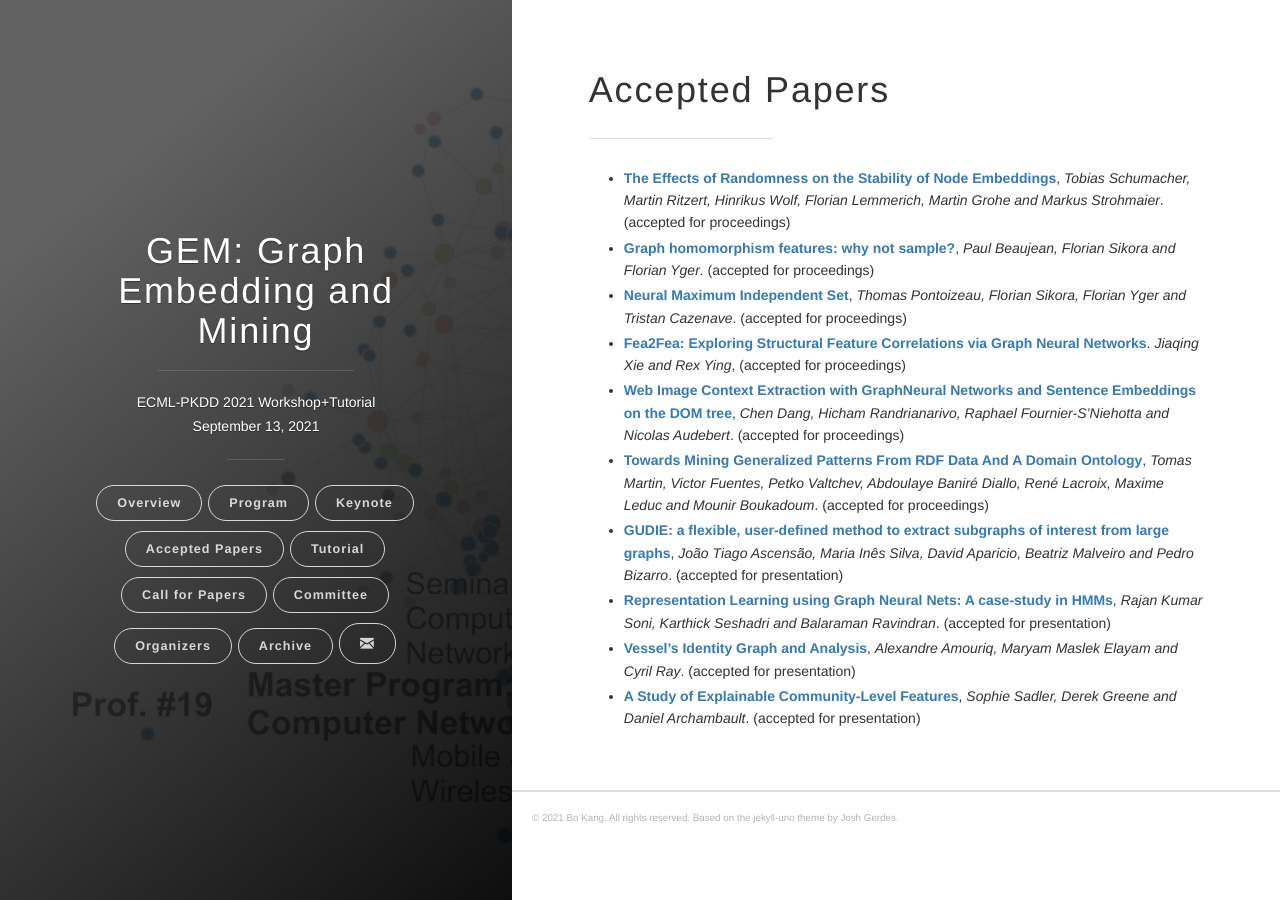
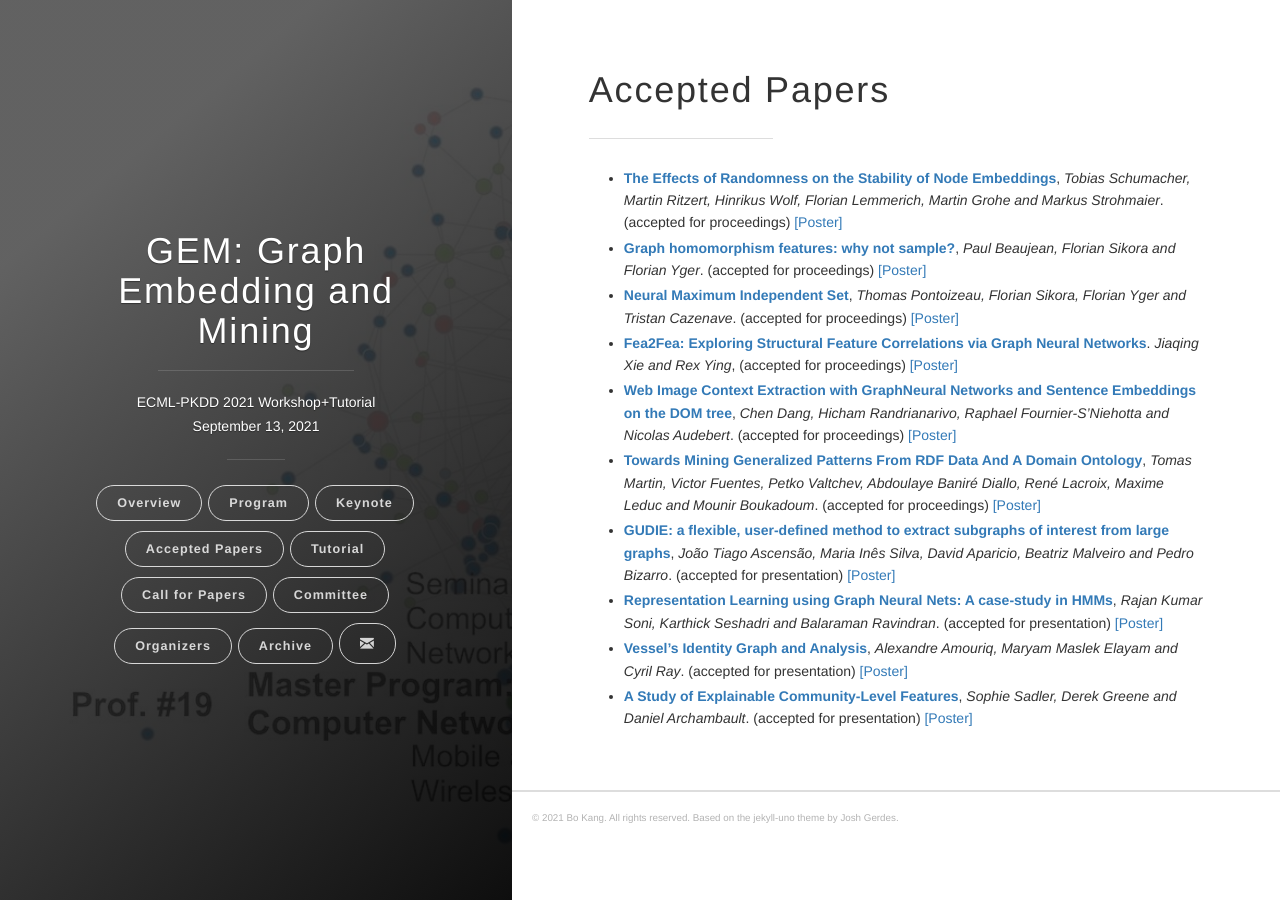
Before and after one commit to gem-ecmlpkdd/gem-ecmlpkdd.github.io, a Jekyll site: the page built from pages/papers.md, in a window 1280 px wide. Built offline with Jekyll 4.4.1, drawn with Linux system fonts in a browser that asks for light colours; nearby versions of some CDN libraries.

Commit message:
add posters to the accepted papers page

```diff
--- a/pages/papers.md
+++ b/pages/papers.md
@@ -5,13 +5,13 @@ permalink: /papers/
 ---
 ---
 
-* [__The Effects of Randomness on the Stability of Node Embeddings__](GEM_1.pdf), _Tobias Schumacher, Martin Ritzert, Hinrikus Wolf, Florian Lemmerich, Martin Grohe and Markus Strohmaier_. (accepted for proceedings)
-* [__Graph homomorphism features: why not sample?__](GEM_2.pdf), _Paul Beaujean, Florian Sikora and Florian Yger_. (accepted for proceedings)
-* [__Neural Maximum Independent Set__](GEM_3.pdf), _Thomas Pontoizeau, Florian Sikora, Florian Yger and Tristan Cazenave_. (accepted for proceedings)
-* [__Fea2Fea: Exploring Structural Feature Correlations via Graph Neural Networks__](GEM_4.pdf). _Jiaqing Xie and Rex Ying_, (accepted for proceedings)
-* [__Web Image Context Extraction with GraphNeural Networks and Sentence Embeddings on the DOM tree__](GEM_5.pdf), _Chen Dang, Hicham Randrianarivo, Raphael Fournier-S'Niehotta and Nicolas Audebert_. (accepted for proceedings)
-* [__Towards Mining Generalized Patterns From RDF Data And A Domain Ontology__](GEM_6.pdf), _Tomas Martin, Victor Fuentes, Petko Valtchev, Abdoulaye Baniré Diallo, René Lacroix, Maxime Leduc and Mounir Boukadoum_. (accepted for proceedings)
-* [__GUDIE: a flexible, user-defined method to extract subgraphs of interest from large graphs__](GEM2021_paper_7.pdf), _João Tiago Ascensão, Maria Inês Silva, David Aparicio, Beatriz Malveiro and Pedro Bizarro_. (accepted for presentation)
-* [__Representation Learning using Graph Neural Nets: A case-study in HMMs__](GEM2021_paper_9.pdf), _Rajan Kumar Soni, Karthick Seshadri and Balaraman Ravindran_. (accepted for presentation)
-* [__Vessel's Identity Graph and Analysis__](GEM2021_paper_8.pdf), _Alexandre Amouriq, Maryam Maslek Elayam and Cyril Ray_. (accepted for presentation)
-* [__A Study of Explainable Community-Level Features__](GEM2021_paper_1.pdf), _Sophie Sadler, Derek Greene and Daniel Archambault_. (accepted for presentation)
+* [__The Effects of Randomness on the Stability of Node Embeddings__](GEM_1.pdf), _Tobias Schumacher, Martin Ritzert, Hinrikus Wolf, Florian Lemmerich, Martin Grohe and Markus Strohmaier_. (accepted for proceedings) [ [Poster] ](posters/GEM_1.pdf)
+* [__Graph homomorphism features: why not sample?__](GEM_2.pdf), _Paul Beaujean, Florian Sikora and Florian Yger_. (accepted for proceedings) [ [Poster] ](posters/GEM_2.pdf)
+* [__Neural Maximum Independent Set__](GEM_3.pdf), _Thomas Pontoizeau, Florian Sikora, Florian Yger and Tristan Cazenave_. (accepted for proceedings) [ [Poster] ](posters/GEM_3.pdf)
+* [__Fea2Fea: Exploring Structural Feature Correlations via Graph Neural Networks__](GEM_4.pdf). _Jiaqing Xie and Rex Ying_, (accepted for proceedings) [ [Poster] ](posters/GEM_4.pdf)
+* [__Web Image Context Extraction with GraphNeural Networks and Sentence Embeddings on the DOM tree__](GEM_5.pdf), _Chen Dang, Hicham Randrianarivo, Raphael Fournier-S'Niehotta and Nicolas Audebert_. (accepted for proceedings) [ [Poster] ](posters/GEM_5.pdf)
+* [__Towards Mining Generalized Patterns From RDF Data And A Domain Ontology__](GEM_6.pdf), _Tomas Martin, Victor Fuentes, Petko Valtchev, Abdoulaye Baniré Diallo, René Lacroix, Maxime Leduc and Mounir Boukadoum_. (accepted for proceedings) [ [Poster] ](posters/GEM_6.pdf)
+* [__GUDIE: a flexible, user-defined method to extract subgraphs of interest from large graphs__](GEM2021_paper_7.pdf), _João Tiago Ascensão, Maria Inês Silva, David Aparicio, Beatriz Malveiro and Pedro Bizarro_. (accepted for presentation) [ [Poster] ](posters/GEM_paper_7.pdf)
+* [__Representation Learning using Graph Neural Nets: A case-study in HMMs__](GEM2021_paper_9.pdf), _Rajan Kumar Soni, Karthick Seshadri and Balaraman Ravindran_. (accepted for presentation) [ [Poster] ](posters/GEM_paper_9.pdf)
+* [__Vessel's Identity Graph and Analysis__](GEM2021_paper_8.pdf), _Alexandre Amouriq, Maryam Maslek Elayam and Cyril Ray_. (accepted for presentation) [ [Poster] ](posters/GEM_paper_8.pdf)
+* [__A Study of Explainable Community-Level Features__](GEM2021_paper_1.pdf), _Sophie Sadler, Derek Greene and Daniel Archambault_. (accepted for presentation) [ [Poster] ](posters/GEM_paper_1.pdf)
```
Also changed, not shown: 10 other files.
